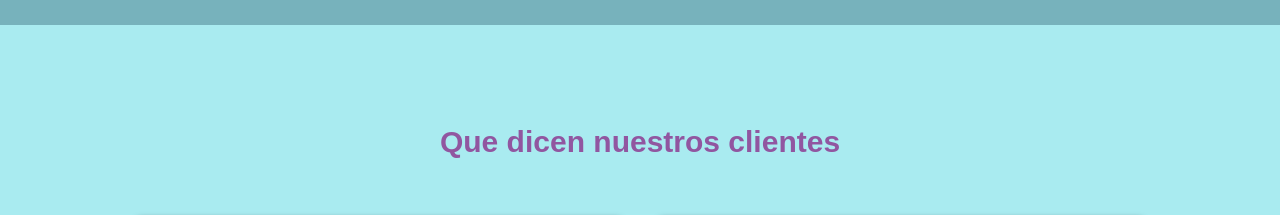
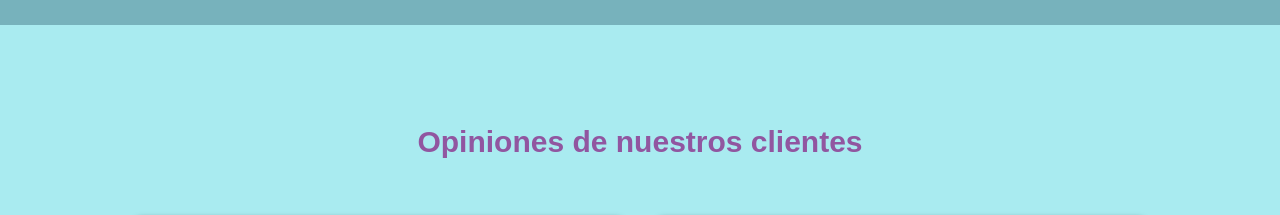
Before and after one commit to F07JM/InternetServices, a plain HTML site: page index.html in a window 1280 px wide. Shown: the part 1640-1855 px from the top of the page. Drawn offline with Linux system fonts and the light colour scheme.

Commit message:
Update index.html

```diff
--- a/index.html
+++ b/index.html
@@ -74,7 +74,7 @@
             </div>
         </section>
         <section class="clientes-contenedor" id="op">
-            <h2 class="titulo">Que dicen nuestros clientes</h2>
+            <h2 class="titulo">Opiniones de nuestros clientes</h2>
             <div class="cards">
                 <div class="card">
                     <img src="img/face1.jpg" alt="" width="400px">
```
